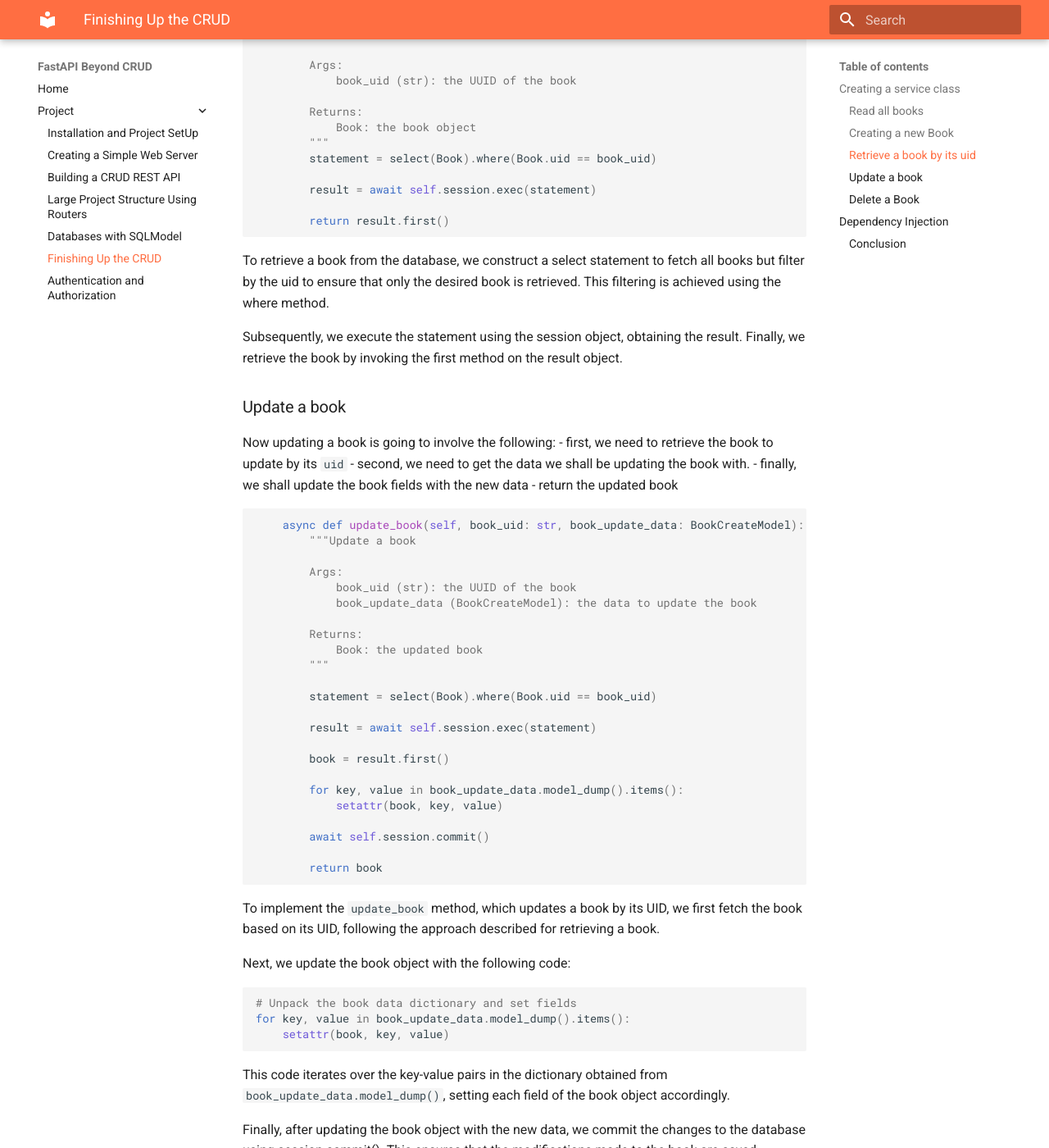
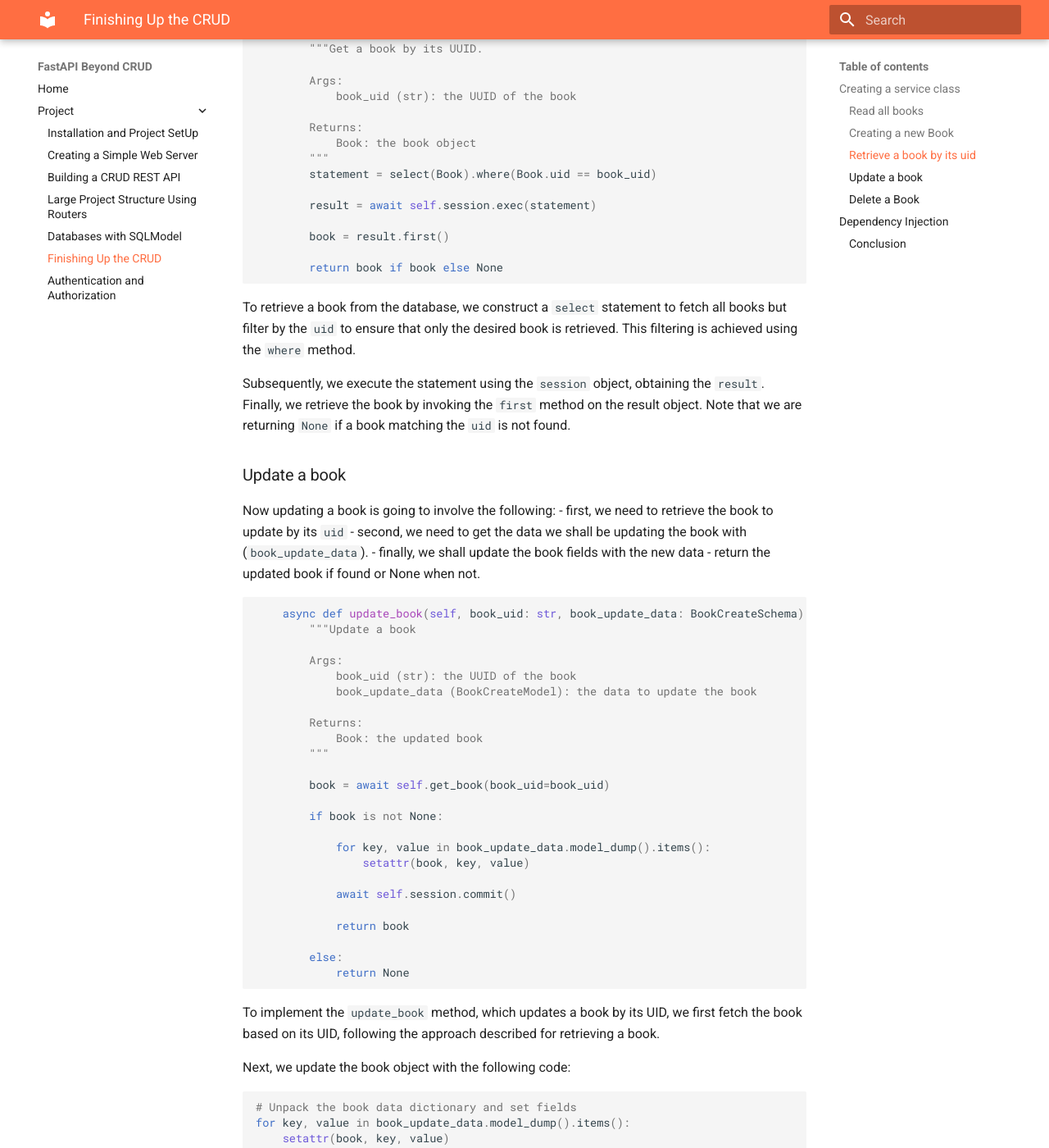
Before and after one commit to jod35/fastapi-beyond-crud-docs, an MkDocs documentation site: the page built from docs/chapter6.md, in a window 1280 px wide and 1400 px high, scrolled down 2878 px. Shown: the whole window at 82% size. Built offline with MkDocs 1.6.1 and Material for MkDocs 9.7.7, drawn with Linux system fonts in a browser that asks for light colours; some of the changed text lies outside the part shown.

Commit message:
edit chapter 5, add modifications to CRUD

````diff
--- a/docs/chapter6.md
+++ b/docs/chapter6.md
@@ -121,24 +121,26 @@ class BookCreateModel(BaseModel):
 
         result = await self.session.exec(statement)
 
-        return result.first()
+        book = result.first()
+
+        return book if book else None
 ```
 
-To retrieve a book from the database, we construct a select statement to fetch all books but filter by the uid to ensure that only the desired book is retrieved. This filtering is achieved using the where method.
+To retrieve a book from the database, we construct a `select` statement to fetch all books but filter by the `uid` to ensure that only the desired book is retrieved. This filtering is achieved using the `where` method.
 
-Subsequently, we execute the statement using the session object, obtaining the result. Finally, we retrieve the book by invoking the first method on the result object.
+Subsequently, we execute the statement using the `session` object, obtaining the `result`. Finally, we retrieve the book by invoking the `first` method on the result object. Note that we are returning `None` if a book matching the `uid` is not found.
 
 ### Update a book
 Now updating a book is going to involve the following:
 - first, we need to retrieve the book to update by its `uid`
-- second, we need to get the data we shall be updating the book with.
+- second, we need to get the data we shall be updating the book with (`book_update_data`).
 - finally, we shall update the book fields with the new data
-- return the updated book
+- return the updated book if found or None when not.
 
 
 
 ```python
-    async def update_book(self, book_uid: str, book_update_data: BookCreateModel):
+    async def update_book(self, book_uid: str, book_update_data: BookCreateSchema):
         """Update a book
 
         Args:
@@ -149,19 +151,19 @@ Now updating a book is going to involve the following:
             Book: the updated book
         """
 
-        statement = select(Book).where(Book.uid == book_uid)
+        book = await self.get_book(book_uid=book_uid)
 
-        result = await self.session.exec(statement)
+        if book is not None:
 
-        book = result.first()
+            for key, value in book_update_data.model_dump().items():
+                setattr(book, key, value)
 
-        for key, value in book_update_data.model_dump().items():
-            setattr(book, key, value)
+            await self.session.commit()
 
-        await self.session.commit()
+            return book
 
-        return book
-
+        else:
+            return None
 ```
 To implement the `update_book` method, which updates a book by its UID, we first fetch the book based on its UID, following the approach described for retrieving a book.
 
@@ -181,7 +183,7 @@ Finally, after updating the book object with the new data, we commit the changes
 
 
 ### Delete a Book
-To delete a book from the database, we follow a similar approach as when retrieving a book. Once we have obtained the book object from the database using its UID, we use the session.delete method to mark the book object for deletion. To finalize the deletion and apply the changes to the database, we call session.commit(). This ensures that the book is effectively removed from the database.
+To delete a book from the database, we follow a similar approach as when retrieving a book. Once we have obtained the book object from the database using its `uid`, we use the `session.delete` method to mark the `book` object for deletion. To finalize the deletion and apply the changes to the database, we call `session.commit()`. This ensures that the book is effectively removed from the database.
 
 ```python
     async def delete_book(self, book_uid):
@@ -190,23 +192,27 @@ To delete a book from the database, we follow a similar approach as when retriev
         Args:
             book_uid (str): the UUID of the book
         """
-        statement = select(Book).where(Book.uid == book_uid)
-        result = await self.session.exec(statement)
+        book = await self.get_book(book_uid=book_uid)
 
-        book = result.first()
+        if not book:
+            return None
 
-        await self.session.delete(book)
+        else:
+            await self.session.delete(book)
 
-        await self.session.commit()
+            await self.session.commit()
+
+            return {}
 ```
 
 Let update our routes to ensure they use our newly created book database to Create, Read, Update and Delete our book database record. The source code for `src/books/service.py` should look like this at this point.
 
 ```python
+# inside /src/books/service.py
 from sqlmodel.ext.asyncio.session import AsyncSession
 from .models import Book
-from .schemas import BookCreateModel
-from sqlmodel import select
+from .schemas import BookCreateSchema
+from sqlmodel import select, desc
 
 
 class BookService:
@@ -224,13 +230,13 @@ class BookService:
         Returns:
             list: list of books
         """
-        statement = select(Book).order_by(Book.created_at)
+        statement = select(Book).order_by(desc(Book.created_at))
 
         result = await self.session.exec(statement)
 
         return result.all()
 
-    async def create_book(self, book_create_data: BookCreateModel):
+    async def create_book(self, book_create_data: BookCreateSchema):
         """
         Create a new book
 
@@ -261,9 +267,11 @@ class BookService:
 
         result = await self.session.exec(statement)
 
-        return result.first()
+        book = result.first()
 
-    async def update_book(self, book_uid: str, book_update_data: BookCreateModel):
+        return book if book else None
+
+    async def update_book(self, book_uid: str, book_update_data: BookCreateSchema):
         """Update a book
 
         Args:
@@ -274,18 +282,19 @@ class BookService:
             Book: the updated book
         """
 
-        statement = select(Book).where(Book.uid == book_uid)
+        book = await self.get_book(book_uid=book_uid)
 
-        result = await self.session.exec(statement)
+        if book is not None:
 
-        book = result.first()
+            for key, value in book_update_data.model_dump().items():
+                setattr(book, key, value)
 
-        for key, value in book_update_data.model_dump().items():
-            setattr(book, key, value)
+            await self.session.commit()
 
-        await self.session.commit()
+            return book
 
-        return book
+        else:
+            return None
 
     async def delete_book(self, book_uid):
         """Delete a book
@@ -293,14 +302,17 @@ class BookService:
         Args:
             book_uid (str): the UUID of the book
         """
-        statement = select(Book).where(Book.uid == book_uid)
-        result = await self.session.exec(statement)
+        book = await self.get_book(book_uid=book_uid)
 
-        book = result.first()
+        if not book:
+            return None
 
-        await self.session.delete(book)
+        else:
+            await self.session.delete(book)
 
-        await self.session.commit()
+            await self.session.commit()
+
+            return {}
 ```
 
 ## Dependency Injection
````
Also changed, not shown: other parts of docs/chapter6.md (+1 -1 lines).
